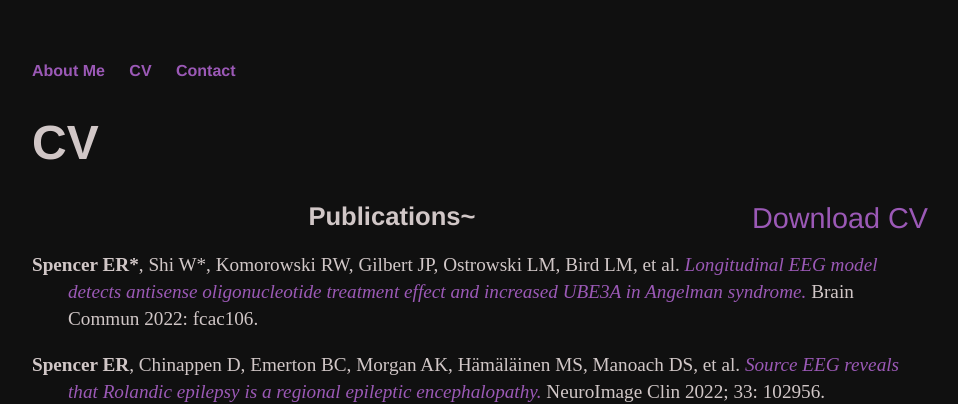
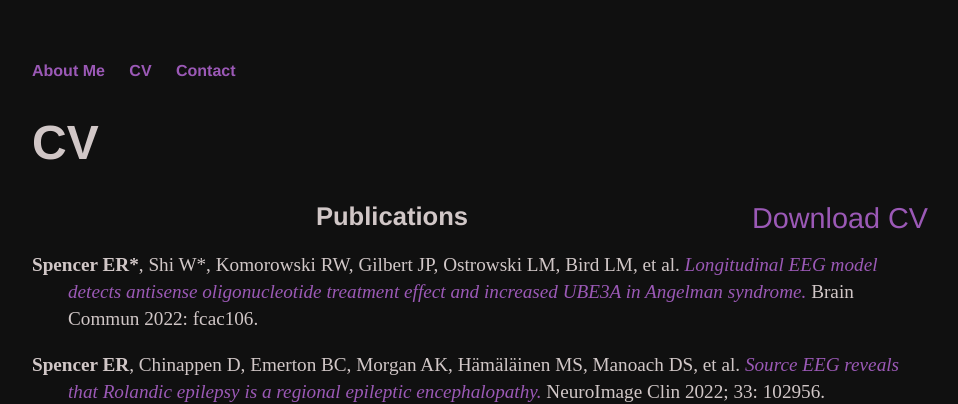
Before and after one commit to erss/erss.github.io, a Jekyll site: the page built from cv/index.html, in a window 1280 px wide. Shown: the top 404 px of the page, without its empty margins (160-1118 px from the left). Built offline with Jekyll 4.4.1, drawn with Linux system fonts in a browser that asks for light colours.

```diff
--- a/cv/index.html
+++ b/cv/index.html
@@ -7,7 +7,7 @@ title: CV
 					<h1>CV</h1>
 				        <a href="SpencerCV.pdf" class="download" title="Download CV as PDF">Download CV</a>
 
-					<h2>Publications~</h2>
+					<h2>Publications</h2>
                 <p> <strong>Spencer ER*</strong>, Shi W*, Komorowski RW, Gilbert JP, Ostrowski LM, Bird LM, et al.
 			 <a href="https://doi.org/10.1093/braincomms/fcac106"><em> Longitudinal EEG model detects antisense oligonucleotide
 				 treatment effect and increased UBE3A in Angelman syndrome. </em></a>
```
